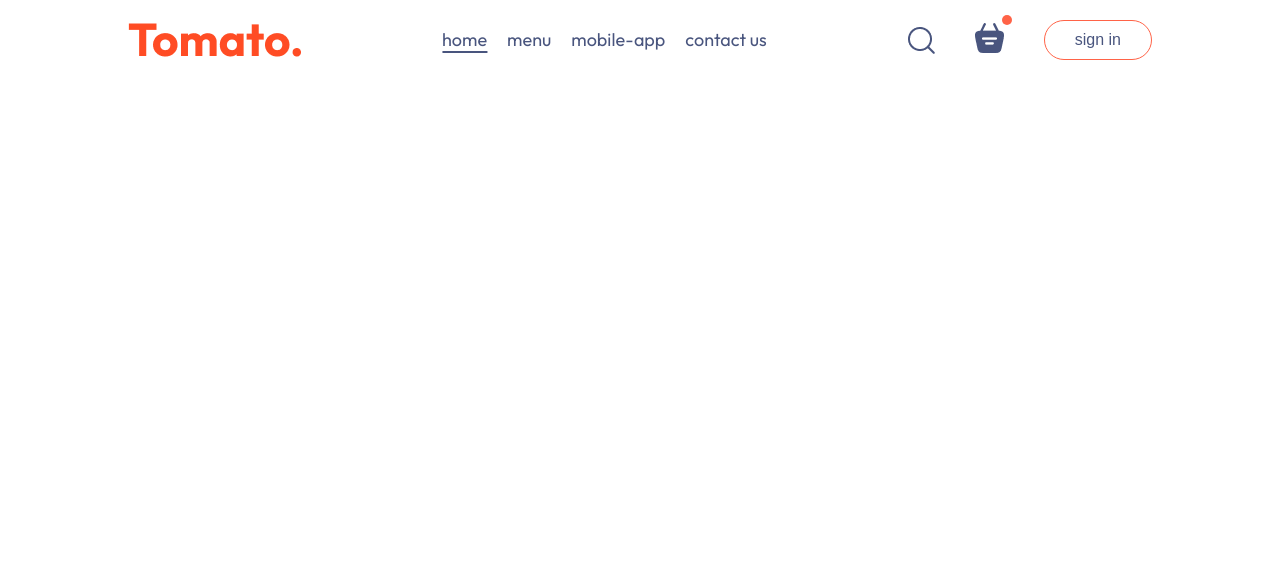
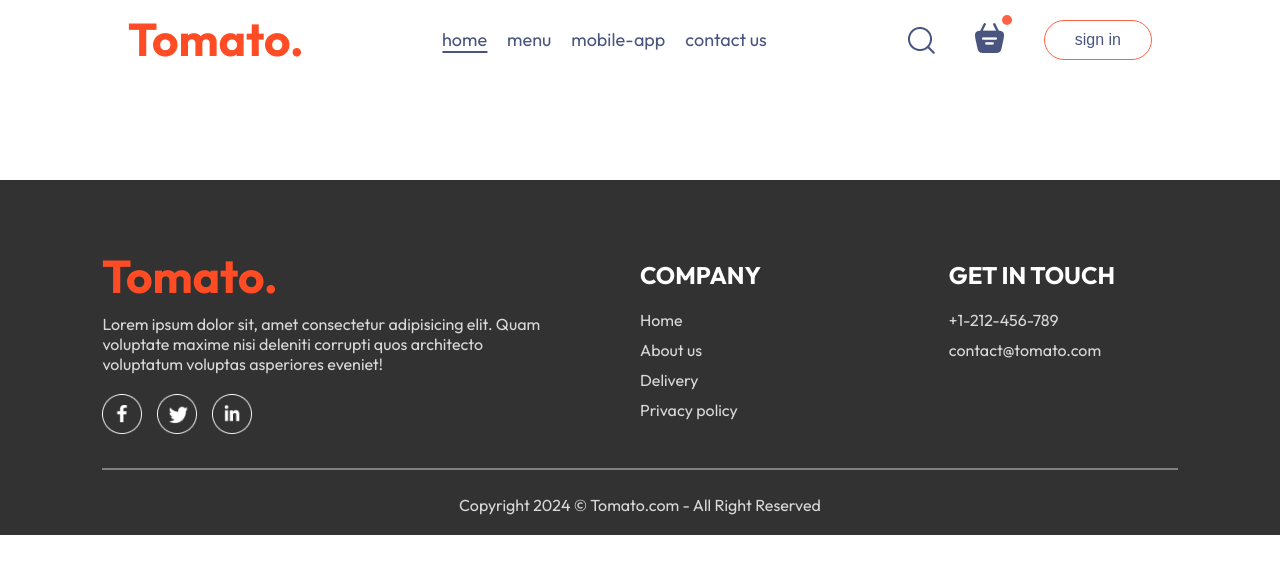
Before and after one commit to daoxuanphuong1208/food-del, a React (Vite) app: page /order in a window 1280 px wide. Shown: the top 574 px of the page. Built offline with nearby package versions, Linux system fonts and the light colour scheme; the HTML template or start-up script is replaced by a standard one.

Commit message:
code footer

```diff
--- a/src/App.jsx
+++ b/src/App.jsx
@@ -3,9 +3,11 @@
 import Home from "./pages/Home/Home";
 import Cart from "./pages/Cart/Cart";
 import PlaceOrder from "./pages/PlaceOrder/PlaceOrder";
+import Footer from "./components/Footer/Footer";
 
 function App() {
   return (
+    <>
       <div className="app">
         <Navbar />
         <Routes>
@@ -14,6 +16,8 @@
           <Route element={<PlaceOrder />} path="/order" />
         </Routes>
       </div>
+      <Footer />
+    </>
   );
 }
 
--- /dev/null
+++ b/src/components/Footer/Footer.css
@@ -0,0 +1,54 @@
+.footer {
+  color: #d9d9d9;
+  background-color: #323232;
+  display: flex;
+  align-items: center;
+  flex-direction: column;
+  gap: 20px;
+  padding: 20px 8vw;
+  padding-top: 80px;
+  margin-top: 100px;
+}
+
+.footer-content {
+  width: 100%;
+  display: grid;
+  grid-template-columns: 2fr 1fr 1fr;
+  gap: 80px;
+}
+
+.footer-content-center,
+.footer-content-left,
+.footer-content-right {
+  display: flex;
+  flex-direction: column;
+  align-items: start;
+  gap: 20px;
+}
+
+.footer-content-center li,
+.footer-content-left li,
+.footer-content-right li {
+  list-style: none;
+  margin-bottom: 10px;
+  cursor: pointer;
+}
+
+.footer-content-center h2,
+.footer-content-right h2 {
+  color: white;
+}
+
+.footer-social-icons img {
+  width: 40px;
+  margin-right: 15px;
+}
+
+.footer hr {
+  width: 100%;
+  height: 2px;
+  margin-top: 10px;
+  margin-bottom: 5px;
+  border: none;
+  background-color: gray;
+}
--- /dev/null
+++ b/src/components/Footer/Footer.jsx
@@ -0,0 +1,46 @@
+import { assets } from "../../assets/assets";
+import "./Footer.css";
+
+function Footer() {
+  return (
+    <div className="footer" id="footer">
+      <div className="footer-content">
+        <div className="footer-content-left">
+          <img src={assets.logo} alt="" />
+          <p>
+            Lorem ipsum dolor sit, amet consectetur adipisicing elit. Quam
+            voluptate maxime nisi deleniti corrupti quos architecto voluptatum
+            voluptas asperiores eveniet!
+          </p>
+          <div className="footer-social-icons">
+            <img src={assets.facebook_icon} alt="" />
+            <img src={assets.twitter_icon} alt="" />
+            <img src={assets.linkedin_icon} alt="" />
+          </div>
+        </div>
+        <div className="footer-content-center">
+          <h2>COMPANY</h2>
+          <ul>
+            <li>Home</li>
+            <li>About us</li>
+            <li>Delivery</li>
+            <li>Privacy policy</li>
+          </ul>
+        </div>
+        <div className="footer-content-right">
+          <h2>GET IN TOUCH</h2>
+          <ul>
+            <li>+1-212-456-789</li>
+            <li>contact@tomato.com</li>
+          </ul>
+        </div>
+      </div>
+      <hr />
+      <div className="footer-copyright">
+        Copyright 2024 © Tomato.com - All Right Reserved
+      </div>
+    </div>
+  );
+}
+
+export default Footer;
```
Lines whose indentation alone changed are shown as unchanged.
